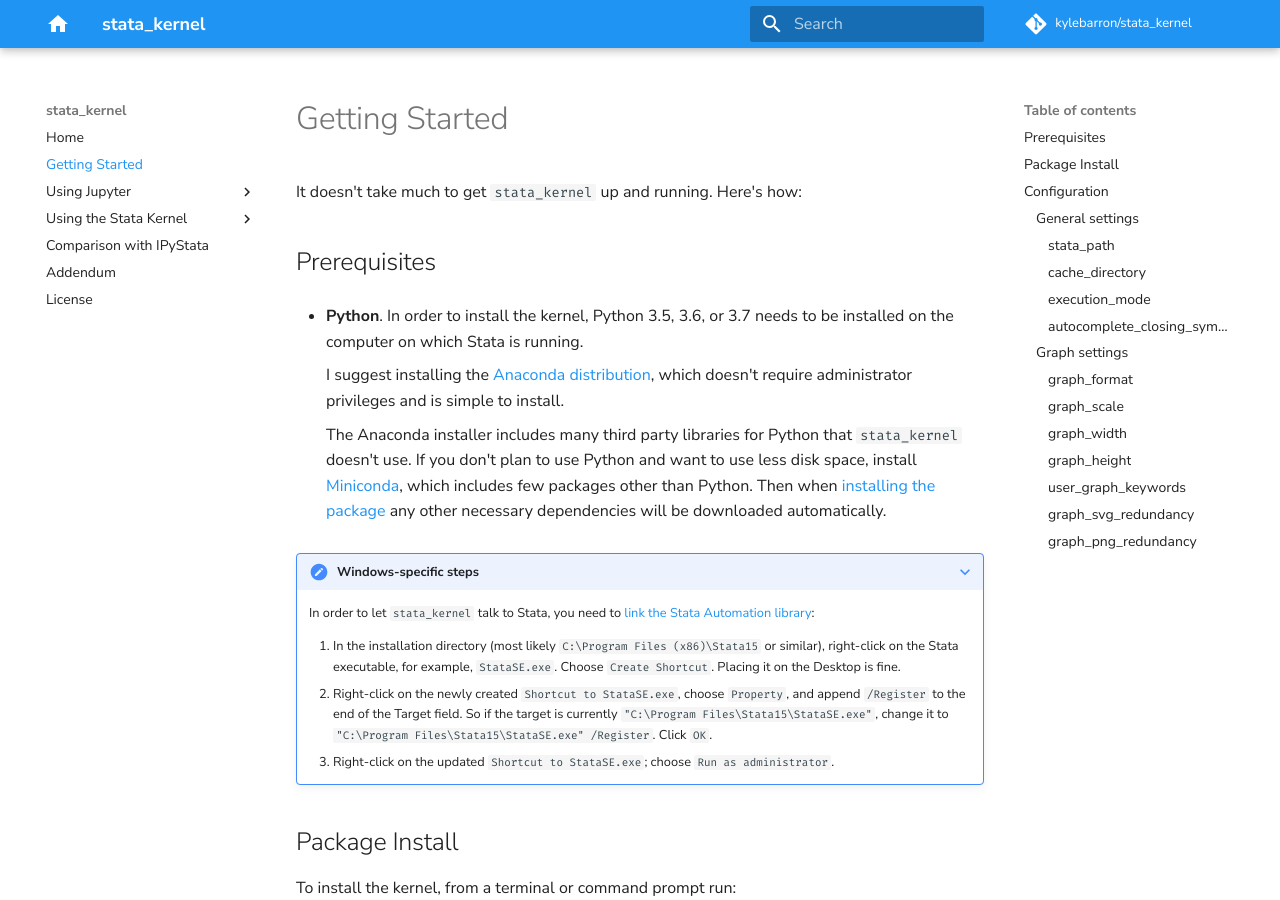
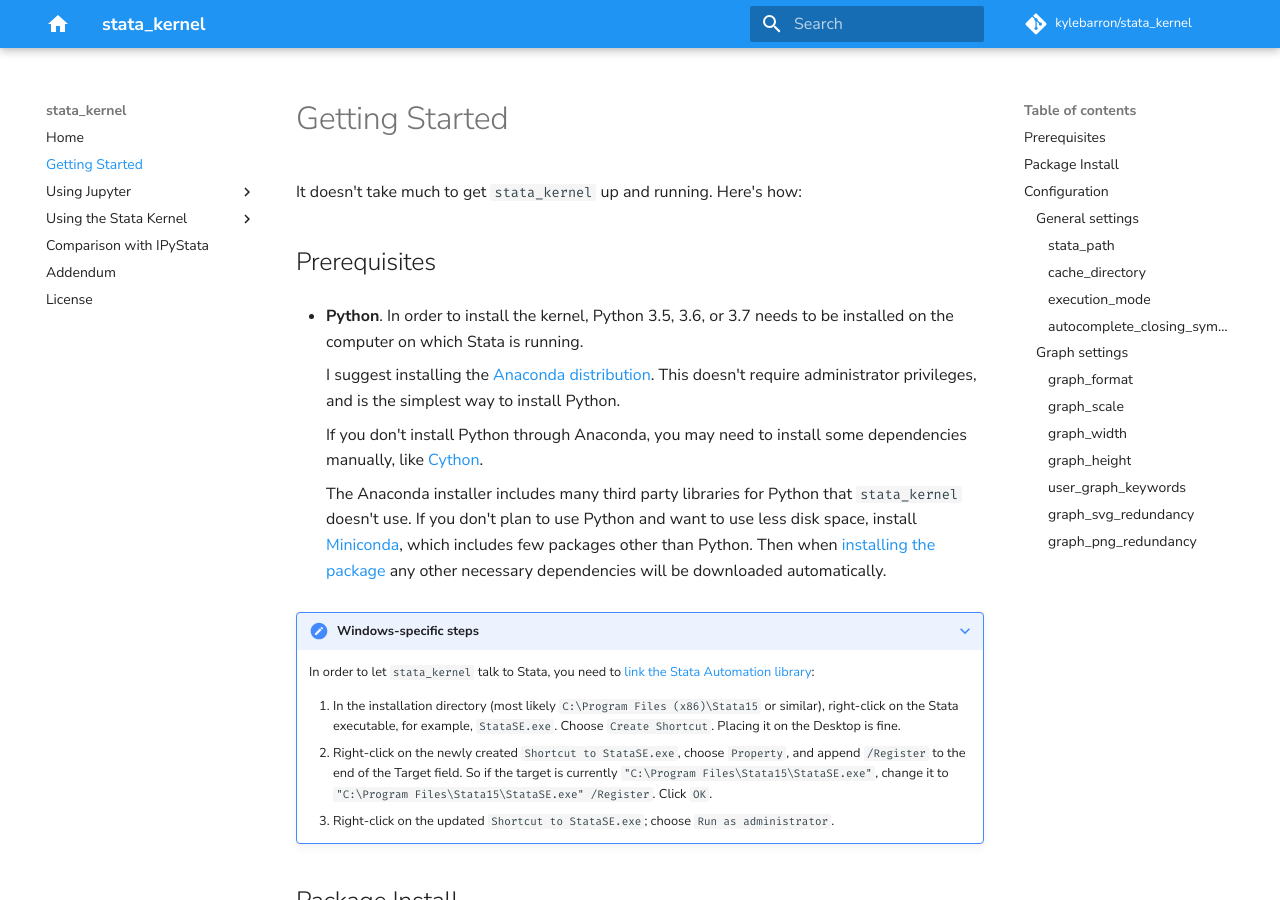
Before and after one commit to kylebarron/stata_kernel, an MkDocs documentation site: the page built from docs/src/getting_started.md, in a window 1280 px wide and 900 px high. Built offline with MkDocs 1.6.1 and Material for MkDocs 9.7.7, drawn with Linux system fonts in a browser that asks for light colours; comment, search, counter and statistics services are not loaded.

Commit message:
Update docs

```diff
--- a/docs/src/getting_started.md
+++ b/docs/src/getting_started.md
@@ -7,8 +7,11 @@ It doesn't take much to get `stata_kernel` up and running. Here's how:
 - **Python**. In order to install the kernel, Python 3.5, 3.6, or 3.7 needs to be installed on the computer on which Stata is running.
 
     I suggest installing the [Anaconda
-    distribution](https://www.anaconda.com/download/), which doesn't require
-    administrator privileges and is simple to install.
+    distribution](https://www.anaconda.com/download/). This doesn't require
+    administrator privileges, and is the simplest way to install Python.
+
+    If you don't install Python through Anaconda, you may need to install some
+    dependencies manually, like [Cython](https://cython.org/#download).
 
     The Anaconda installer includes many third party libraries for Python that
     `stata_kernel` doesn't use. If you don't plan to use Python and want to use
```
